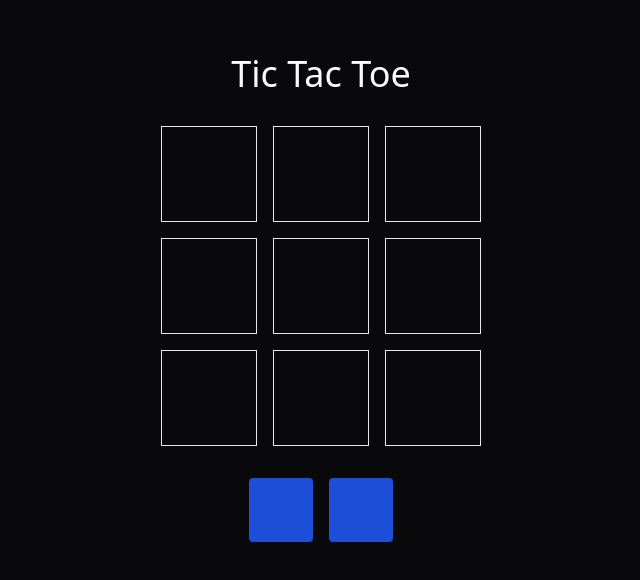
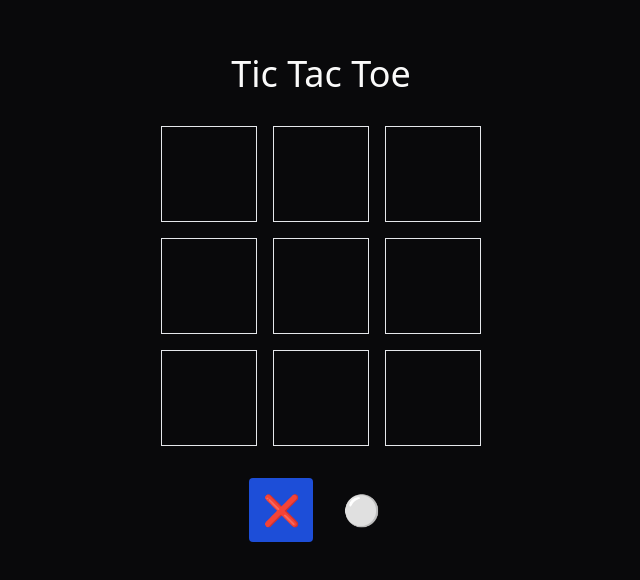
Before and after one commit to BranLeeDev/TicTacToe, a React (Vite) app: page / in a window 1280 px wide. Shown: the part 102-682 px from the top of the page, without its empty margins (319-959 px from the left). Built offline with nearby package versions, Linux system fonts and the light colour scheme.

Commit message:
Mostrando un background azul para indicar el turno del usuario

```diff
--- a/index.html
+++ b/index.html
@@ -17,7 +17,10 @@
     />
   </head>
   <body class="bg-zinc-950">
-    <div id="root" class="grid h-screen w-full place-items-center"></div>
+    <div
+      id="root"
+      class="grid h-screen min-h-[30rem] w-full min-w-[20rem] place-items-center"
+    ></div>
     <script type="module" src="/src/main.tsx"></script>
   </body>
 </html>
--- a/src/App.tsx
+++ b/src/App.tsx
@@ -1,26 +1,56 @@
 import { useState } from "react";
 import Square from "./components/Square";
 
+interface Turns {
+  x: string;
+  o: string;
+}
+
 function App(): JSX.Element {
+  const TURNS: Turns = {
+    x: "❌",
+    o: "⚪",
+  };
+
   const [arrayIcons, setArrayIcons] = useState<(string | null)[]>(
     Array(9).fill(null)
   );
+
+  const [turn, setTurn] = useState<boolean>(true);
+
+  const handleUserTurn = (): void => {
+    setTurn(!turn);
+  };
 
   return (
     <>
       <div className="flex flex-col gap-8">
         <header>
-          <h1 className="text-center text-4xl text-zinc-50">Tic Tac Toe</h1>
+          <h1 className="am:text-4xl text-center text-3xl text-zinc-50">
+            Tic Tac Toe
+          </h1>
         </header>
         <main className="flex flex-col items-center gap-8">
           <section className="grid grid-cols-3 grid-rows-3 gap-4">
             {arrayIcons.map((_, index) => (
-              <Square key={index} />
+              <Square key={index} handleUserTurn={handleUserTurn} />
             ))}
           </section>
           <section className="flex flex-row gap-4">
-            <div className="h-16 w-16 rounded bg-blue-700"></div>
-            <div className="h-16 w-16 rounded bg-blue-700"></div>
+            <div
+              className={`am:h-16 am:w-16 am:text-3xl flex h-14 w-14 items-center justify-center rounded ${
+                turn ? "bg-blue-700" : ""
+              } text-2xl`}
+            >
+              {TURNS.x}
+            </div>
+            <div
+              className={`am:h-16 am:w-16 flex h-14 w-14 items-center justify-center rounded ${
+                turn ? "" : "bg-blue-700"
+              } text-3xl`}
+            >
+              {TURNS.o}
+            </div>
           </section>
         </main>
       </div>
--- a/src/components/Square.tsx
+++ b/src/components/Square.tsx
@@ -1,9 +1,20 @@
 import React from "react";
 
-const Square: React.FC = (): JSX.Element => {
+interface Props {
+  handleUserTurn: () => void;
+}
+
+const Square: React.FC<Props> = ({ handleUserTurn }): JSX.Element => {
+  const handleClick = (): void => {
+    handleUserTurn();
+  };
+
   return (
     <>
-      <div className="h-24 w-24 cursor-pointer border"></div>
+      <div
+        className="am:w-24 am:h-24 h-20 w-20 cursor-pointer border"
+        onClick={handleClick}
+      ></div>
     </>
   );
 };
--- a/tailwind.config.js
+++ b/tailwind.config.js
@@ -2,7 +2,11 @@
 export default {
   content: ["./index.html", "./src/**/*.{ts,tsx}"],
   theme: {
-    extend: {},
+    extend: {
+      screens: {
+        am: "360px",
+      },
+    },
   },
   plugins: [],
 };
```
